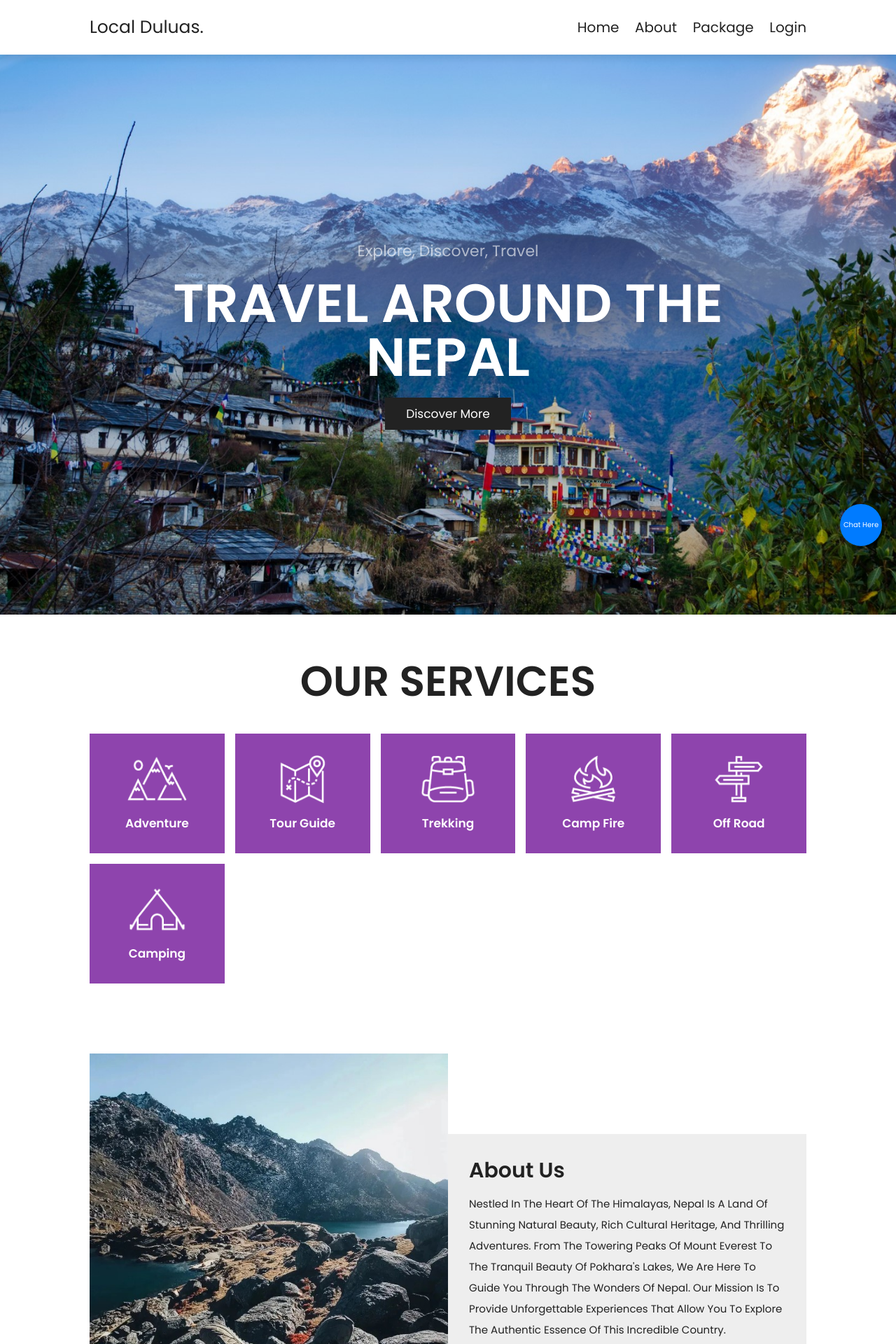
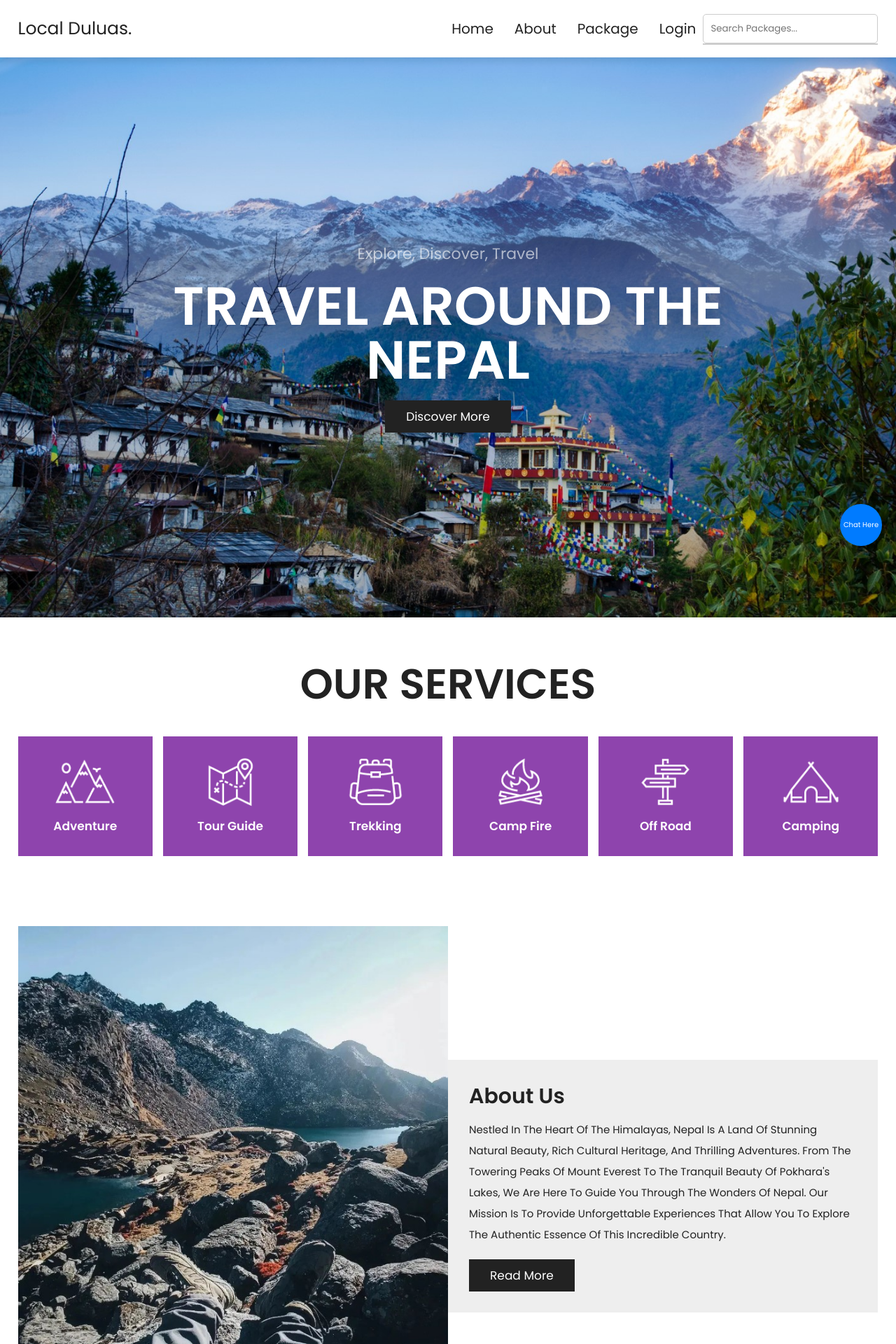
Before and after one commit to nishant-koirala/Travel-website-Design, a PHP site: page / in a window 1280 px wide. Shown: the top 1920 px of the page at 70% size. Run offline with PHP 8.4, Linux system fonts and the light colour scheme.

Commit message:
Added a working search button with suggestion list

```diff
--- a/component/navbar_links.php
+++ b/component/navbar_links.php
@@ -32,9 +32,9 @@
    <!-- header section starts  -->
 
 <section class="header">
-    <a href="home.php" class="logo">Local Duluas.</a>
+    <a href="index.php" class="logo">Local Duluas.</a>
     <nav class="navbar">
-        <a href="home.php">home</a>
+        <a href="index.php">home</a>
         <a href="about.php">about</a>
         <a href="package.php">package</a>
         <?php
@@ -45,6 +45,10 @@
             echo '<a href="login.php">login</a>'; // Show login button if not logged in
         }
         ?>
+        <form action="search_results.php" method="GET" class="search-form">
+        <input type="text" id="search_input" name="q" placeholder="Search packages..." onkeyup="searchPackages()" />
+        <div id="suggestions" class="suggestions-dropdown"></div>
+    </form>
     </nav>
     <div id="menu-btn" class="fas fa-bars"></div>
 </section>
--- a/css/style.css
+++ b/css/style.css
@@ -40,7 +40,7 @@
 }
 
 section{
-   padding:5rem 10%;
+   padding:5rem 2%;
 }
 
 @keyframes fadeIn {
@@ -601,6 +601,46 @@
 
 
 
+/* Style for the search form */
+.search-form {
+    position: relative;
+}
+.navbar {
+   display: flex;
+   justify-content: space-evenly; /* Ensure there is space between the logo and the navbar items */
+   align-items: center; /* Align items vertically in the center */
+   flex-wrap: wrap;
+}
+.navbar a {
+   margin-right: 10px; /* Add spacing between links */
+}
+#search_input {
+    padding: 10px;
+    border: 1px solid #ccc;
+    border-radius: 5px;
+    width: 250px;
+}
+
+.suggestions-dropdown {
+    position: absolute;
+    top: 100%;
+    left: 0;
+    right: 0;
+    background-color: white;
+    border: 1px solid #ccc;
+    max-height: 200px;
+    overflow-y: auto;
+    z-index: 10;
+}
+
+.suggestion-item {
+    padding: 10px;
+    cursor: pointer;
+}
+
+.suggestion-item:hover {
+    background-color: #f0f0f0;
+}
 
 
 
@@ -675,6 +715,11 @@
 
 }
 
+
+
+
+
+
 @media (max-width:450px){
 
    html{
--- a/js/script.js
+++ b/js/script.js
@@ -65,3 +65,31 @@
       },
    });
 });
+
+
+
+
+function searchPackages() {
+   let query = document.getElementById('search_input').value;
+
+   if (query.length == 0) {
+       document.getElementById('suggestions').innerHTML = '';
+       return;
+   }
+
+   const xhr = new XMLHttpRequest();
+   xhr.open('GET', 'search_suggest.php?q=' + query, true);
+   xhr.onload = function () {
+       if (xhr.status === 200) {
+           document.getElementById('suggestions').innerHTML = xhr.responseText;
+       }
+   };
+   xhr.send();
+}
+
+// Function to handle package suggestion selection
+function selectSuggestion(packageTitle) {
+   document.getElementById('search_input').value = packageTitle;
+   document.getElementById('suggestions').innerHTML = '';
+   window.location.href = 'search_results.php?q=' + encodeURIComponent(packageTitle);
+}
--- a/logout.php
+++ b/logout.php
@@ -3,6 +3,6 @@
 session_start();
 session_unset();
 session_destroy();
-header('Location: home.php');
+header('Location: index.php');
 exit();
 ?>
```
Also changed, not shown: search_results.php (added, +50 -0 lines), search_suggest.php (added, +21 -0 lines), 1 other file.
